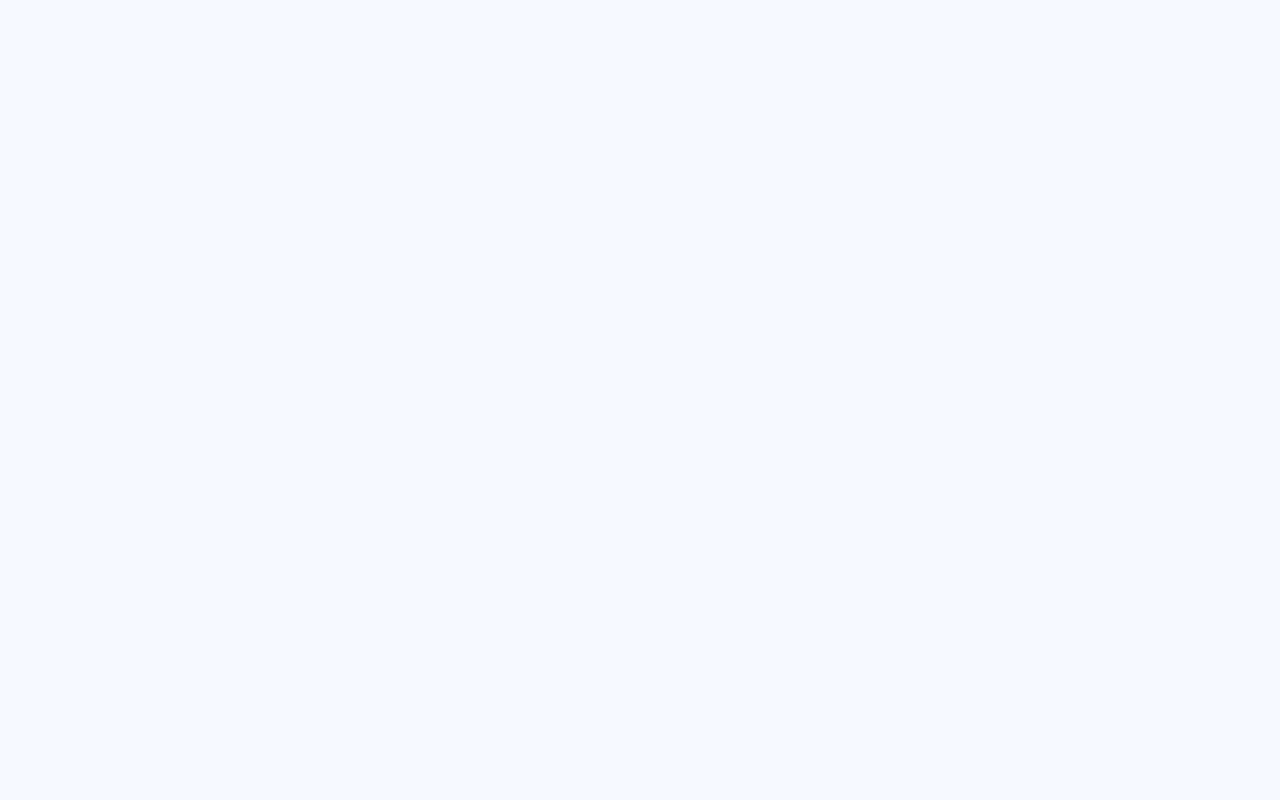
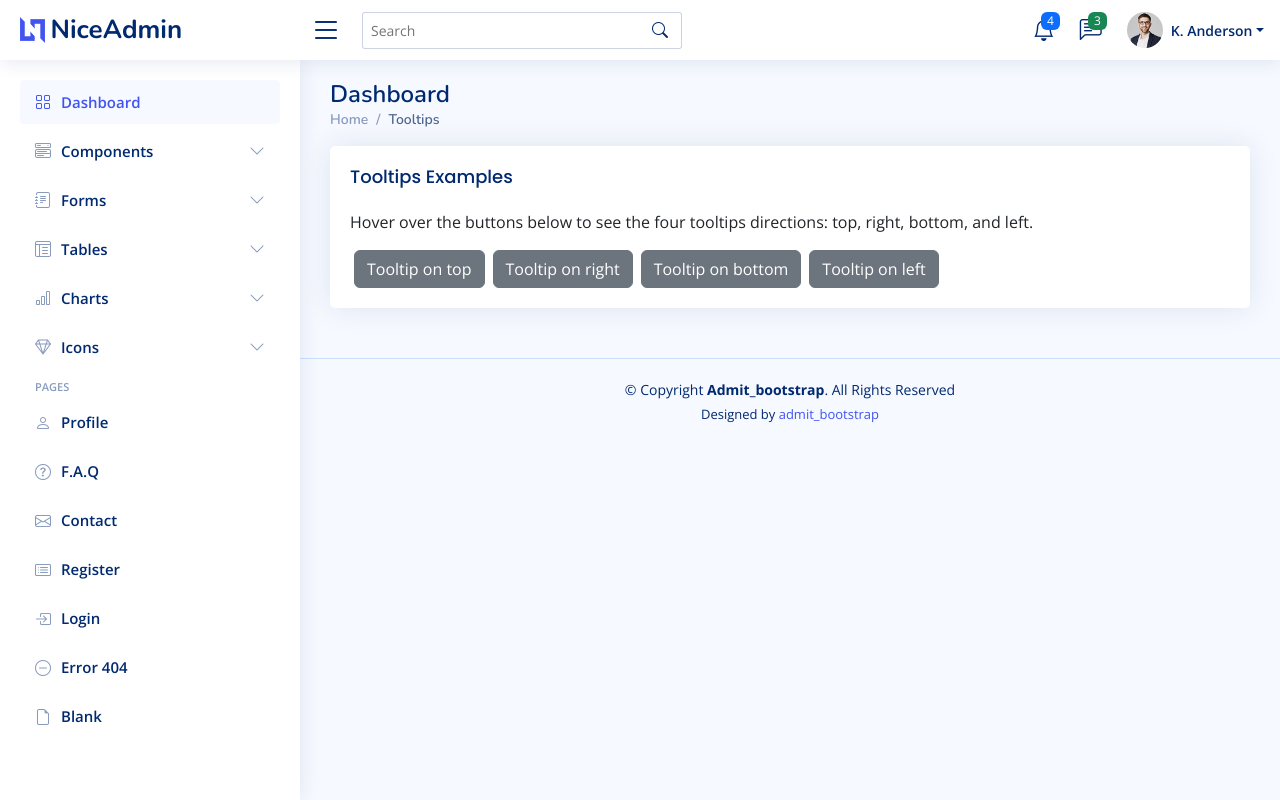
Before and after one commit to amitbd599/admin_bootstrap, a React (Create React App) app: page /components-tooltips in a window 1280 px wide. Before the commit this address had no page. Built offline with nearby package versions, Linux system fonts and the light colour scheme.

Commit message:
components-tooltips add

```diff
--- a/package.json
+++ b/package.json
@@ -3,6 +3,7 @@
   "version": "0.1.0",
   "private": true,
   "dependencies": {
+    "@popperjs/core": "^2.11.8",
     "apexcharts": "^4.3.0",
     "bootstrap": "^5.3.3",
     "cra-template": "1.2.0",
--- a/src/App.js
+++ b/src/App.js
@@ -13,6 +13,7 @@ import TabsPage from "./pages/TabsPage";
 import PaginationPage from "./pages/PaginationPage";
 import ProgressPage from "./pages/ProgressPage";
 import SpinnersPage from "./pages/SpinnersPage";
+import TooltipsPage from "./pages/TooltipsPage";
 
 function App() {
   return (
@@ -46,6 +47,7 @@ function App() {
         />
         <Route exact path='/components-progress' element={<ProgressPage />} />
         <Route exact path='/components-spinners' element={<SpinnersPage />} />
+        <Route exact path='/components-tooltips' element={<TooltipsPage />} />
       </Routes>
     </BrowserRouter>
   );
--- /dev/null
+++ b/src/components/TooltipsInner.jsx
@@ -0,0 +1,71 @@
+import React, { useEffect } from "react";
+import "bootstrap/dist/js/bootstrap.bundle.min.js";
+import * as bootstrap from "bootstrap";
+
+const TooltipsInner = () => {
+  useEffect(() => {
+    const tooltipTriggerList = document.querySelectorAll(
+      '[data-bs-toggle="tooltip"]'
+    );
+    tooltipTriggerList.forEach((tooltipTriggerEl) => {
+      new bootstrap.Tooltip(tooltipTriggerEl); // Use direct import reference
+    });
+  }, []);
+  return (
+    <section className='section'>
+      <div className='row'>
+        <div className='col-lg-12'>
+          <div className='card'>
+            <div className='card-body'>
+              <h5 className='card-title'>Tooltips Examples</h5>
+              <p>
+                Hover over the buttons below to see the four tooltips
+                directions: top, right, bottom, and left.{" "}
+              </p>
+              {/* Tooltips Examples */}
+              <button
+                type='button'
+                className='btn mx-1 btn-secondary'
+                data-bs-toggle='tooltip'
+                data-bs-placement='top'
+                title='Tooltip on top'
+              >
+                Tooltip on top
+              </button>
+              <button
+                type='button'
+                className='btn mx-1 btn-secondary'
+                data-bs-toggle='tooltip'
+                data-bs-placement='right'
+                title='Tooltip on right'
+              >
+                Tooltip on right
+              </button>
+              <button
+                type='button'
+                className='btn mx-1 btn-secondary'
+                data-bs-toggle='tooltip'
+                data-bs-placement='bottom'
+                title='Tooltip on bottom'
+              >
+                Tooltip on bottom
+              </button>
+              <button
+                type='button'
+                className='btn mx-1 btn-secondary'
+                data-bs-toggle='tooltip'
+                data-bs-placement='left'
+                title='Tooltip on left'
+              >
+                Tooltip on left
+              </button>
+              {/* End Tooltips Examples */}
+            </div>
+          </div>
+        </div>
+      </div>
+    </section>
+  );
+};
+
+export default TooltipsInner;
--- /dev/null
+++ b/src/pages/TooltipsPage.jsx
@@ -0,0 +1,18 @@
+import React from "react";
+import MasterLayout from "../layout/MasterLayout";
+import Breadcrumb from "../components/Breadcrumb";
+import TooltipsInner from "../components/TooltipsInner";
+
+const TooltipsPage = () => {
+  return (
+    <MasterLayout>
+      {/* Breadcrumb */}
+      <Breadcrumb title={"Tooltips"} />
+
+      {/* TooltipsInner */}
+      <TooltipsInner />
+    </MasterLayout>
+  );
+};
+
+export default TooltipsPage;
```
Also changed, not shown: 1 other file (tests, documents, lock files or other folders).
